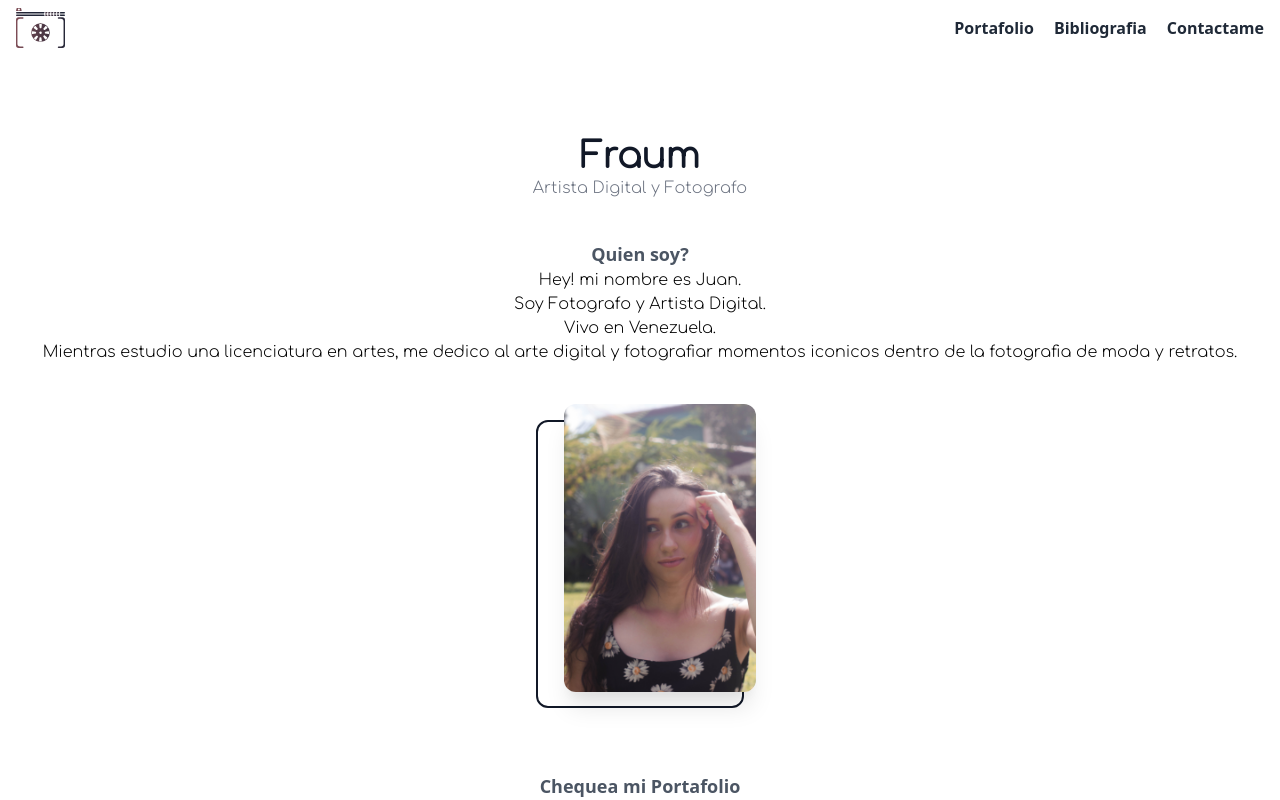
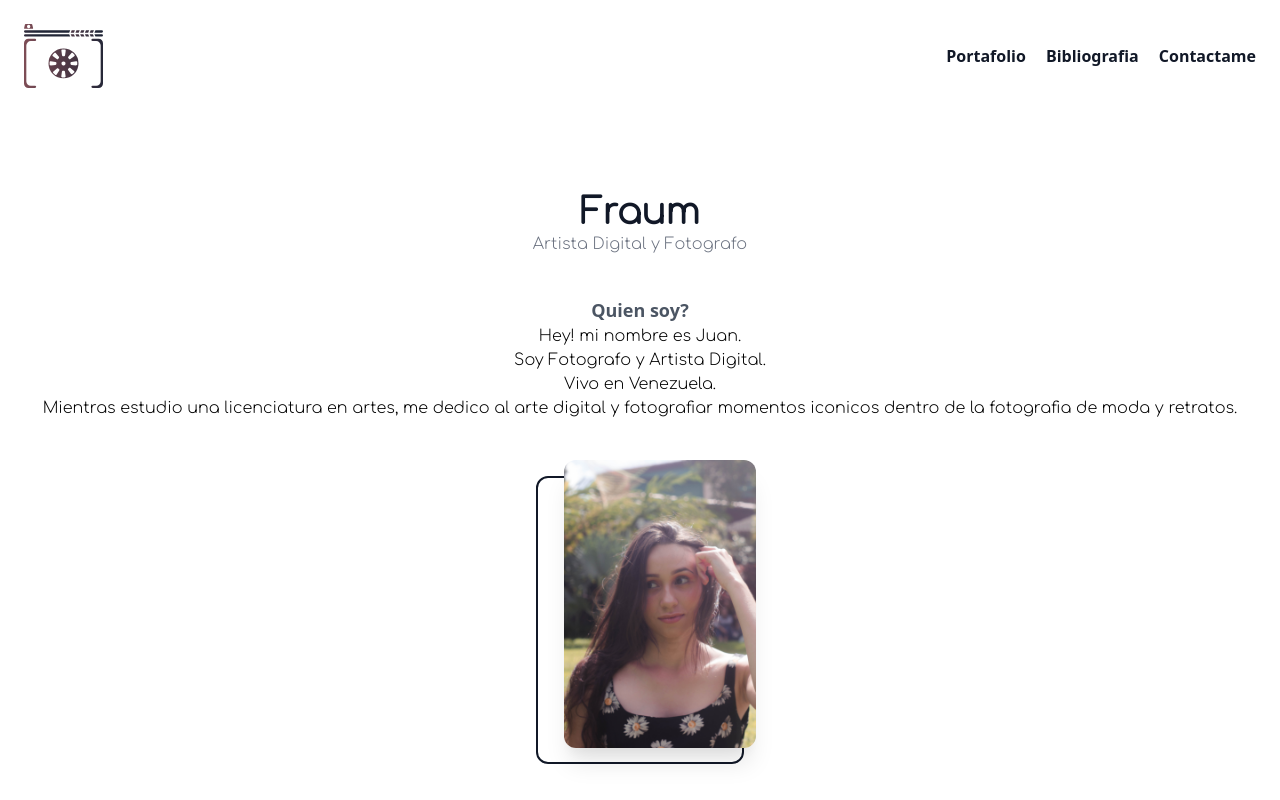
Before and after one commit to Alexfm101/juan-webpage, a Next.js app: page / in a window 1280 px wide. Shown: the top 800 px of the page. Built offline with nearby package versions, Linux system fonts and the light colour scheme.

Commit message:
make responsive navbar

```diff
--- a/components/Navbar.tsx
+++ b/components/Navbar.tsx
@@ -6,14 +6,14 @@ export default function Navbar() {
 
 	return (
 		<>
-			<div className="max-w-screen-xl mx-auto ">
-				<nav className=" w-full md:w-auto p-2 md:mx-2">
+			<header className="max-w-screen-xl mx-auto ">
+				<nav className=" w-full p-4 md:p-6">
 					<div className="flex justify-between">
 						<Link href="/">
 							<a href="">
 								<img
-									className={` h-10 ${
-										isOpen ? 'invisible' : ''
+									className={` h-10 md:h-14 lg:h-16 ${
+										isOpen ? 'invisible md:visible' : ''
 									} `}
 									src="/svgs/logo.svg"
 									alt=""
@@ -35,12 +35,14 @@ export default function Navbar() {
 								alt=""
 							/>
 						</button>
+
+						{/* desktop style */}
 						<div className="hidden md:flex">
 							<ul className="md:flex md:flex-row md:my-auto md:space-x-5">
 								<li>
 									<Link href="/Portafolio">
 										<a
-											className="font-bold text-gray-800"
+											className="font-bold text-gray-900 md:hover:text-red-500"
 											href=""
 										>
 											Portafolio
@@ -50,7 +52,7 @@ export default function Navbar() {
 								<li>
 									<Link href="/Bibliografia">
 										<a
-											className="font-bold text-gray-800"
+											className="font-bold text-gray-900 md:hover:text-red-500"
 											href=""
 										>
 											Bibliografia
@@ -60,7 +62,7 @@ export default function Navbar() {
 								<li>
 									<Link href="/Contactame">
 										<a
-											className="font-bold text-gray-800"
+											className="font-bold text-gray-900 md:hover:text-red-500"
 											href=""
 										>
 											Contactame
@@ -70,6 +72,8 @@ export default function Navbar() {
 							</ul>
 						</div>
 					</div>
+
+					{/* mobile style */}
 					<div
 						className={`flex justify-center md:hidden ${
 							isOpen ? '' : 'hidden'
@@ -79,7 +83,7 @@ export default function Navbar() {
 							<li>
 								<Link href="/Portafolio">
 									<a
-										className="font-bold text-gray-800"
+										className="font-bold text-gray-900 md:hover:text-red-500"
 										href=""
 									>
 										Portafolio
@@ -89,7 +93,7 @@ export default function Navbar() {
 							<li>
 								<Link href="/Bibliografia">
 									<a
-										className="font-bold text-gray-800"
+										className="font-bold text-gray-900 md:hover:text-red-500"
 										href=""
 									>
 										Bibliografia
@@ -99,7 +103,7 @@ export default function Navbar() {
 							<li>
 								<Link href="/Contactame">
 									<a
-										className="font-bold text-gray-800"
+										className="font-bold text-gray-900 md:hover:text-red-500"
 										href=""
 									>
 										Contactame
@@ -109,7 +113,7 @@ export default function Navbar() {
 						</ul>
 					</div>
 				</nav>
-			</div>
+			</header>
 		</>
 	);
 }
```
